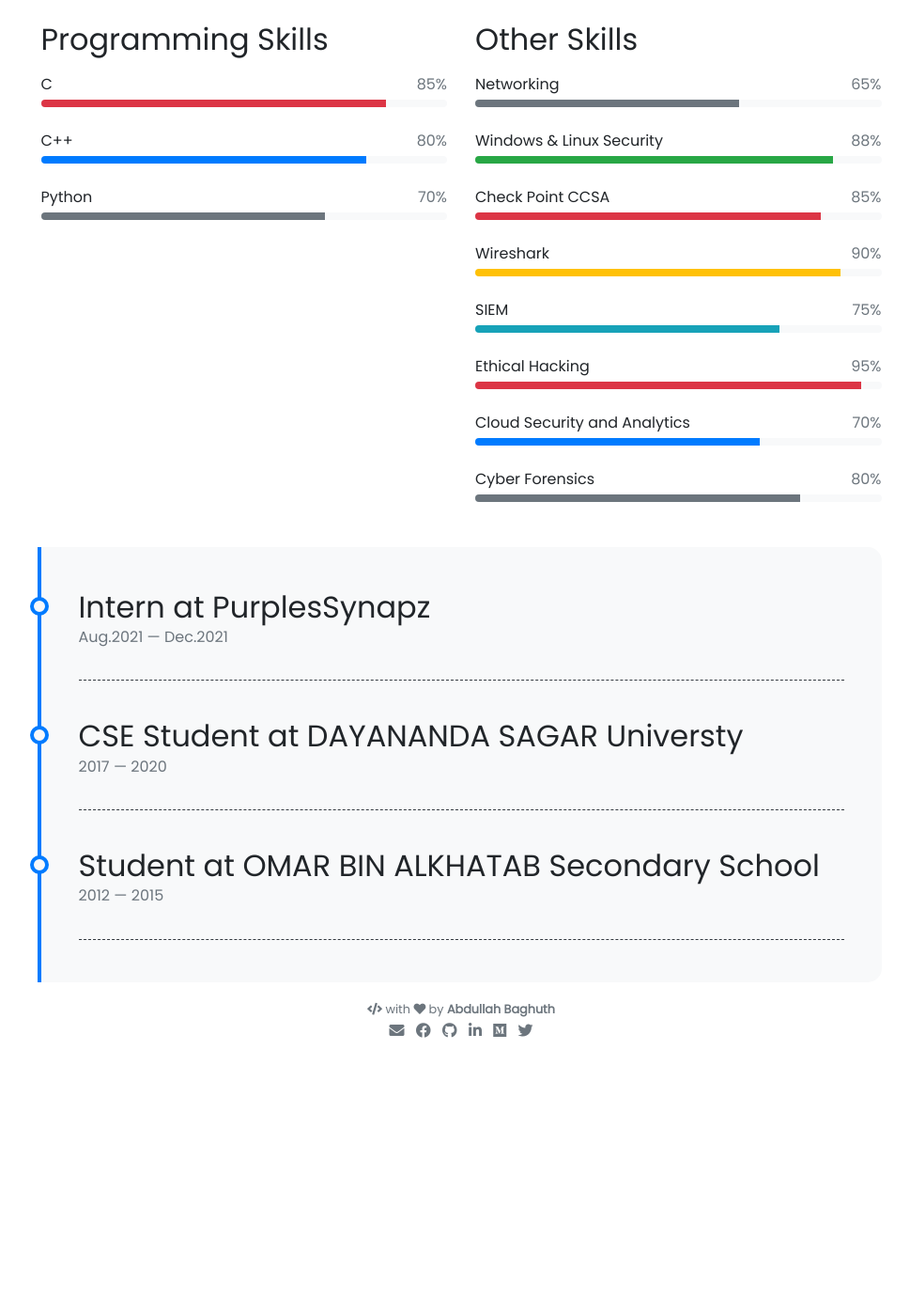
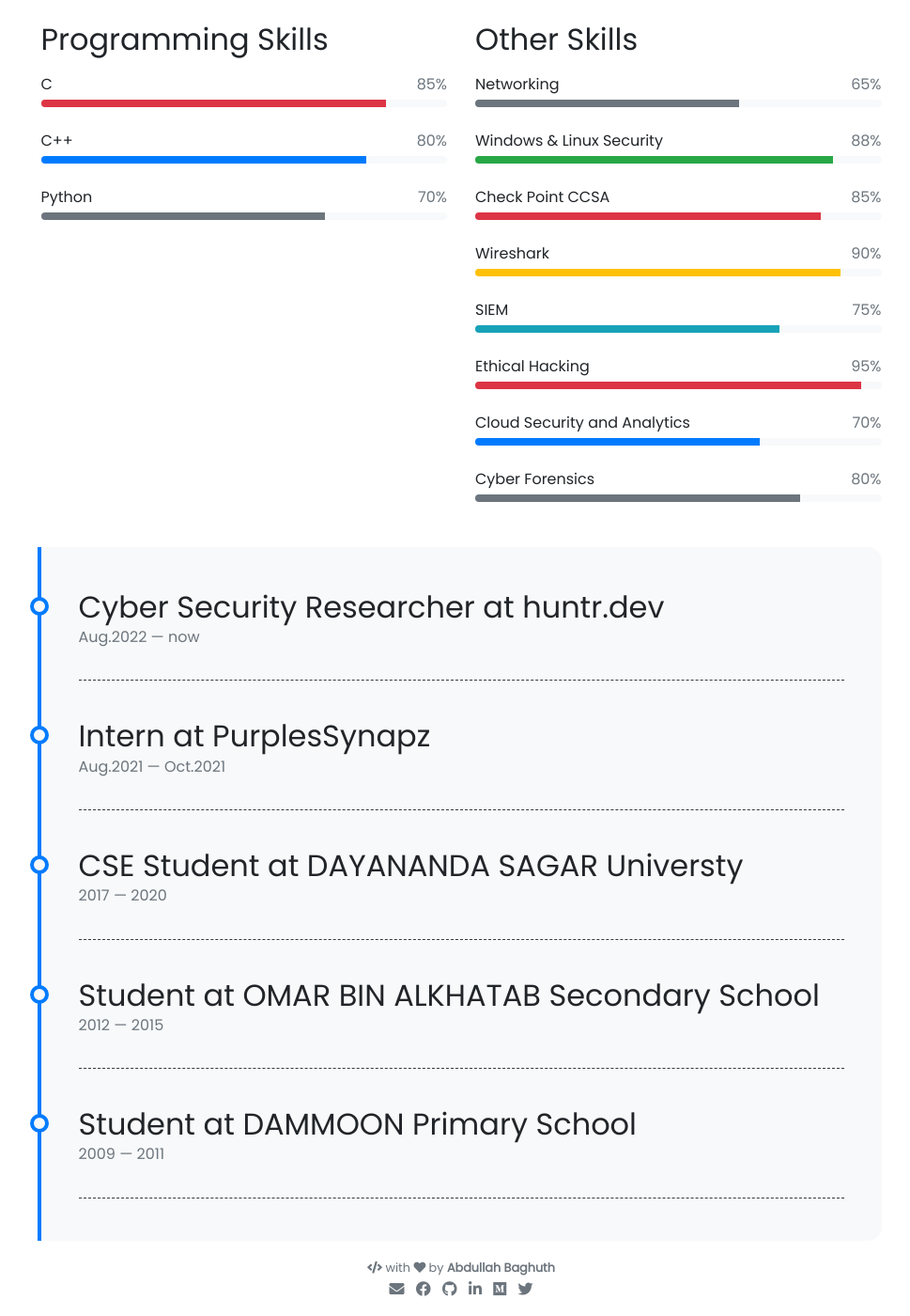
Before and after one commit to 0xCyberY/0xcybery.github.io, a Jekyll site: the page built from pages/about.md, in a window 1280 px wide and 1400 px high, scrolled down 443 px. Shown: the whole window at 94% size, without its empty margins (149-1118 px from the left). Built offline with Jekyll 4.4.1, drawn with Linux system fonts in a browser that asks for light colours; nearby versions of some CDN libraries; emoji names are drawn with the system emoji font; before the commit the page ends 1568 px from its top, so only the background shows below that.

Commit message:
Update timeline.yml

```diff
--- a/_data/timeline.yml
+++ b/_data/timeline.yml
@@ -1,7 +1,10 @@
+- title: Cyber Security Researcher at huntr.dev
+  from: Aug.2022
+  to: now
+
 - title: Intern at PurplesSynapz
   from: Aug.2021
-  to: Dec.2021
-  # description:
+  to: Oct.2021
 
 - title: CSE Student at DAYANANDA SAGAR Universty
   from: 2017
@@ -12,3 +15,8 @@
   from: 2012
   to: 2015
   #description:
+
+- title: Student at DAMMOON Primary School
+  from: 2009
+  to: 2011
+  #description:
```
